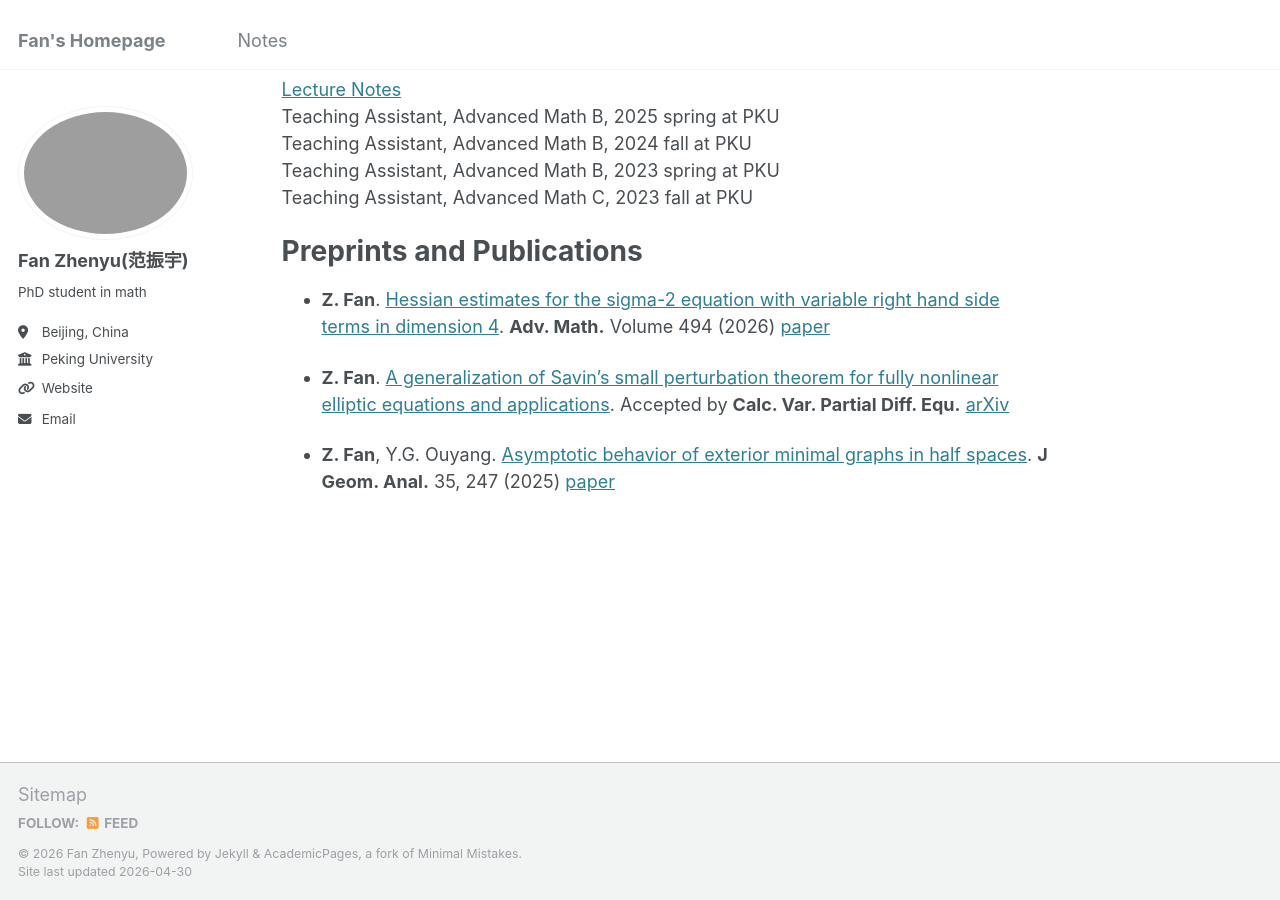
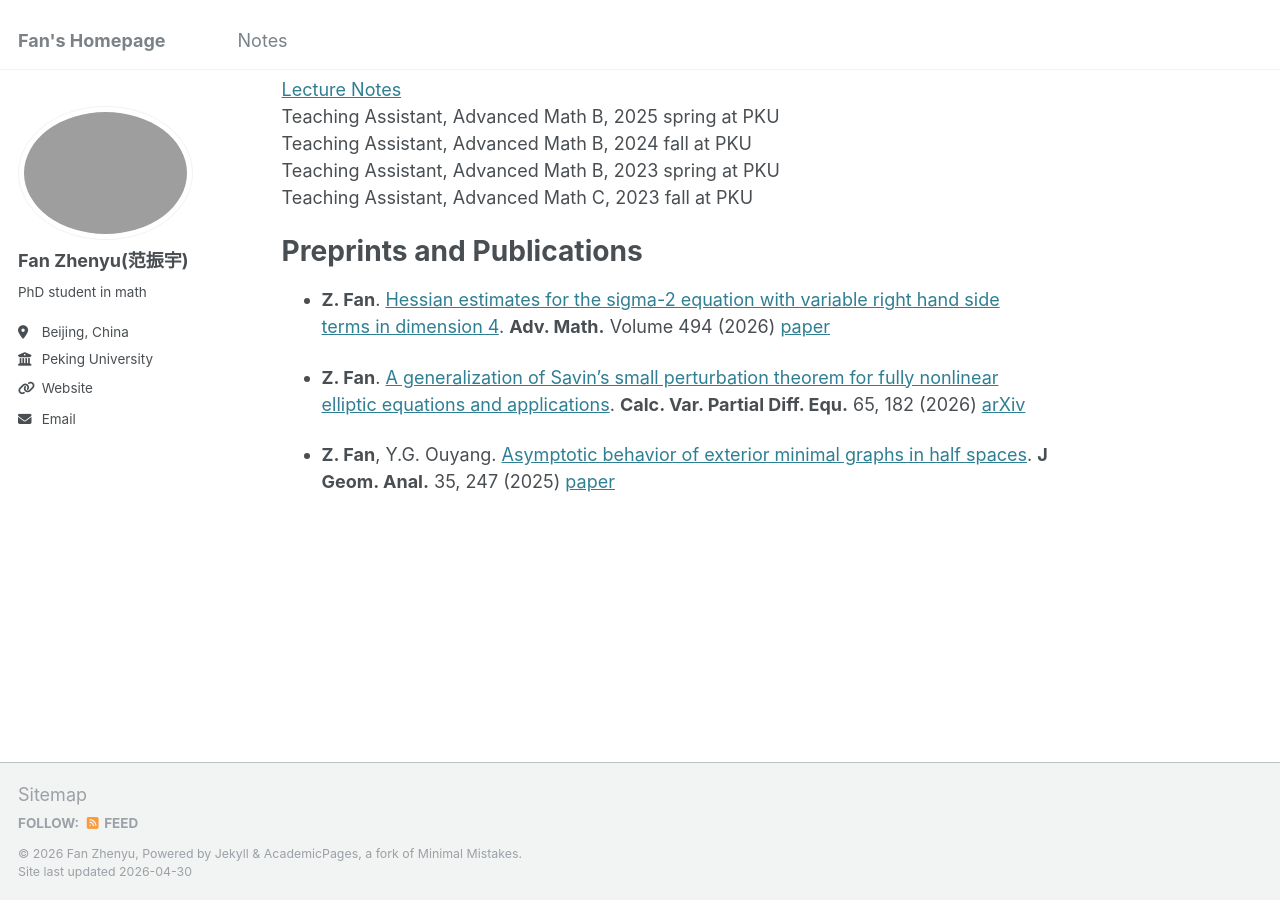
Before and after one commit to fanzymath/fanzymath.github.io, a Jekyll site: the page built from _pages/about.md, in a window 1280 px wide and 900 px high, scrolled down 722 px. Built offline with Jekyll 4.4.1, drawn with Linux system fonts in a browser that asks for light colours.

Commit message:
Update about.md

```diff
--- a/_pages/about.md
+++ b/_pages/about.md
@@ -42,6 +42,6 @@ Preprints and Publications
 ======
 - **Z. Fan**. [Hessian estimates for the sigma-2 equation with variable right hand side terms in dimension 4](https://doi.org/10.1016/j.aim.2026.110953). **Adv. Math.** Volume 494 (2026)  [paper](https://doi.org/10.1016/j.aim.2026.110953)
 
-- **Z. Fan**. [A generalization of Savin's small perturbation theorem for fully nonlinear elliptic equations and applications](https://doi.org/10.48550/arXiv.2509.01138). Accepted by **Calc. Var. Partial Diff. Equ.** [arXiv](https://doi.org/10.48550/arXiv.2509.01138)
+- **Z. Fan**. [A generalization of Savin's small perturbation theorem for fully nonlinear elliptic equations and applications](https://doi.org/10.1007/s00526-026-03349-7). **Calc. Var. Partial Diff. Equ.** 65, 182 (2026) [arXiv](https://doi.org/10.1007/s00526-026-03349-7)
 
 - **Z. Fan**, Y.G. Ouyang. [Asymptotic behavior of exterior minimal graphs in half spaces](https://doi.org/10.1007/s12220-025-02087-0). **J Geom. Anal.** 35, 247 (2025) [paper](https://doi.org/10.1007/s12220-025-02087-0)
```
